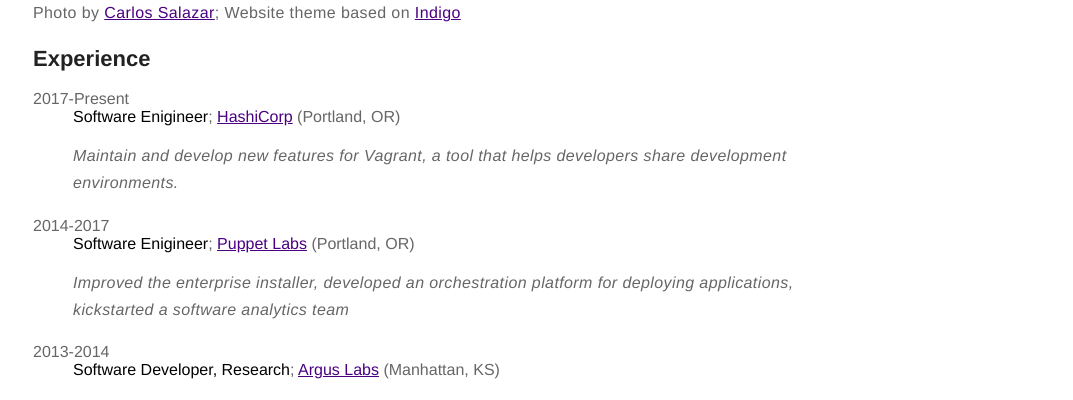
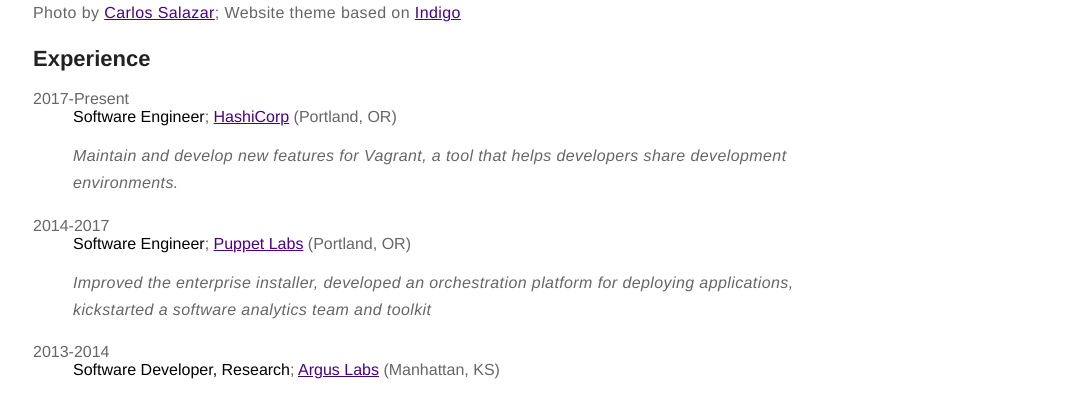
Before and after one commit to briancain/website, a Jekyll site: the page built from about.md, in a window 1280 px wide. Shown: the part 700-1100 px from the top of the page, without its empty margins (202-1275 px from the left). Built offline with Jekyll 4.4.1, drawn with Linux system fonts in a browser that asks for light colours.

Commit message:
Update about

```diff
--- a/about.md
+++ b/about.md
@@ -16,16 +16,16 @@
 <h2>Experience</h2>
 
 2017-Present
-:   **Software Enigineer**; [HashiCorp](https://www.hashicorp.com/) (Portland, OR)
+:   **Software Engineer**; [HashiCorp](https://www.hashicorp.com/) (Portland, OR)
 
     *Maintain and develop new features for Vagrant, a tool that helps developers
     share development environments.*
 
 2014-2017
-:   **Software Enigineer**; [Puppet Labs](https://www.puppet.com) (Portland, OR)
+:   **Software Engineer**; [Puppet Labs](https://www.puppet.com) (Portland, OR)
 
     *Improved the enterprise installer, developed an orchestration platform for
-    deploying applications, kickstarted a software analytics team*
+    deploying applications, kickstarted a software analytics team and toolkit*
 
 
 2013-2014
```
Also changed, not shown: 1 other file.
